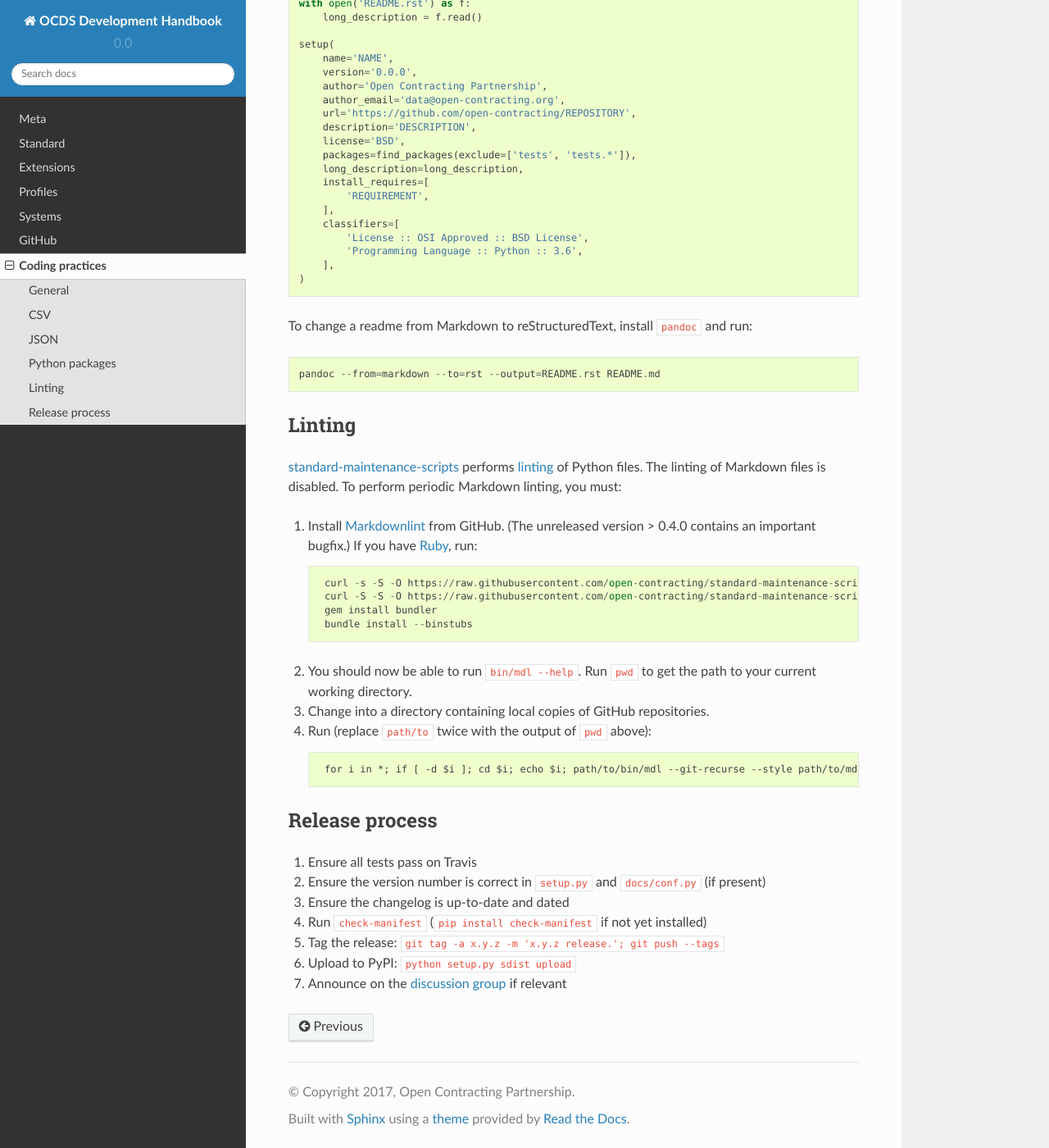
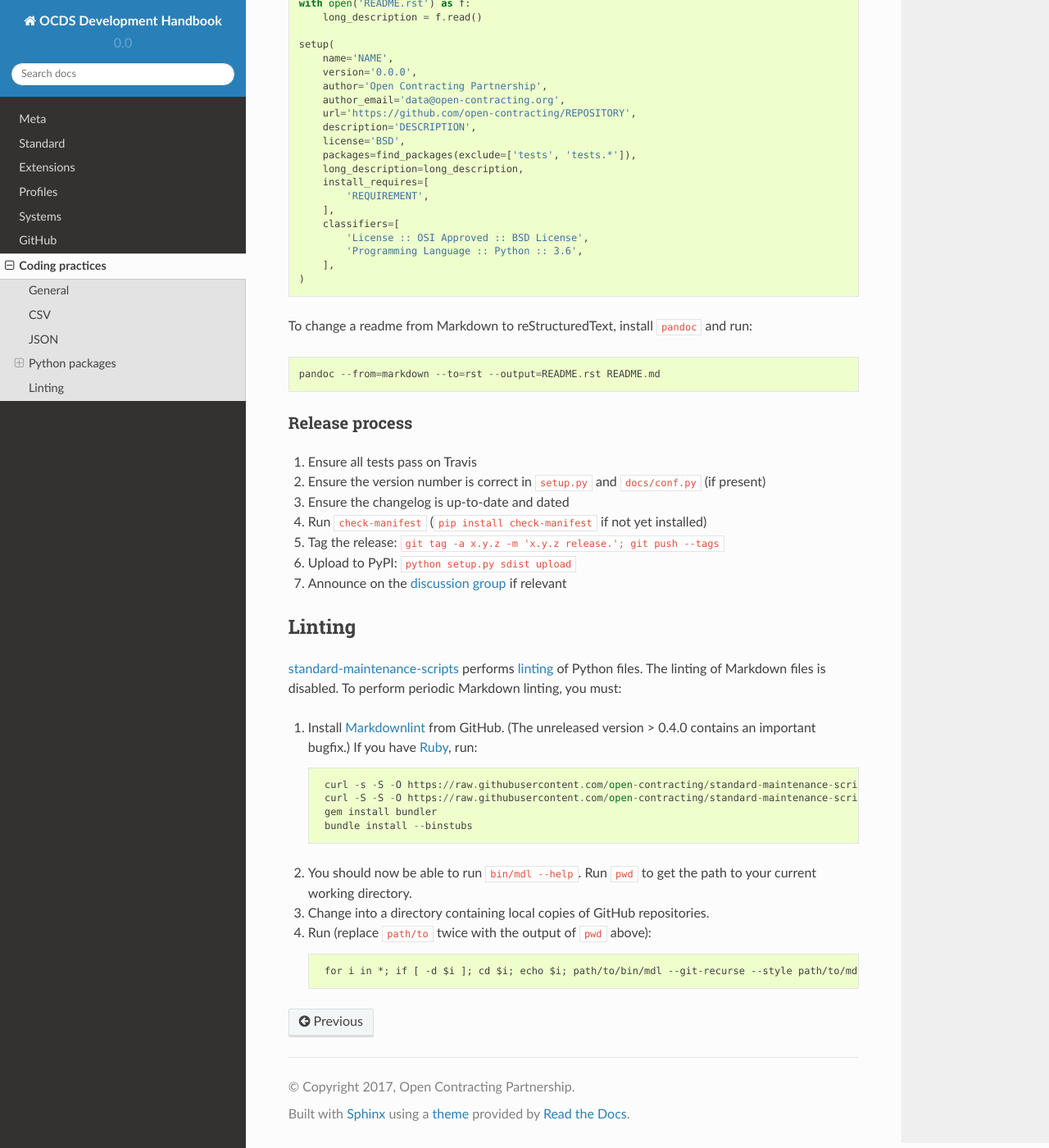
Before and after one commit to open-contracting/standard-development-handbook, a Sphinx documentation site: the page built from docs/coding/index.md, in a window 1280 px wide and 1400 px high, scrolled down 1451 px. Shown: the whole window at 82% size. Built offline with Sphinx 7.4.7 and the Read the Docs theme 2.0.0, drawn with Linux system fonts in a browser that asks for light colours; some of the changed lines change nothing that is shown.

Commit message:
Nest Release process under Python packages

```diff
--- a/docs/coding/index.md
+++ b/docs/coding/index.md
@@ -88,6 +88,16 @@
 
     pandoc --from=markdown --to=rst --output=README.rst README.md
 
+### Release process
+
+1. Ensure all tests pass on Travis
+1. Ensure the version number is correct in `setup.py` and `docs/conf.py` (if present)
+1. Ensure the changelog is up-to-date and dated
+1. Run `check-manifest` (`pip install check-manifest` if not yet installed)
+1. Tag the release: `git tag -a x.y.z -m 'x.y.z release.'; git push --tags`
+1. Upload to PyPI: `python setup.py sdist upload`
+1. Announce on the [discussion group](https://groups.google.com/a/open-contracting.org/forum/#!forum/standard-discuss) if relevant
+
 ## Linting
 
 [standard-maintenance-scripts](https://github.com/open-contracting/standard-maintenance-scripts) performs [linting](https://github.com/open-contracting/standard-maintenance-scripts/blob/master/tests/script.sh) of Python files. The linting of Markdown files is disabled. To perform periodic Markdown linting, you must:
@@ -104,13 +114,3 @@
 1. Run (replace `path/to` twice with the output of `pwd` above):
 
         for i in *; if [ -d $i ]; cd $i; echo $i; path/to/bin/mdl --git-recurse --style path/to/mdlrc.rb .; cd ..; end; end
-
-## Release process
-
-1. Ensure all tests pass on Travis
-1. Ensure the version number is correct in `setup.py` and `docs/conf.py` (if present)
-1. Ensure the changelog is up-to-date and dated
-1. Run `check-manifest` (`pip install check-manifest` if not yet installed)
-1. Tag the release: `git tag -a x.y.z -m 'x.y.z release.'; git push --tags`
-1. Upload to PyPI: `python setup.py sdist upload`
-1. Announce on the [discussion group](https://groups.google.com/a/open-contracting.org/forum/#!forum/standard-discuss) if relevant
```
